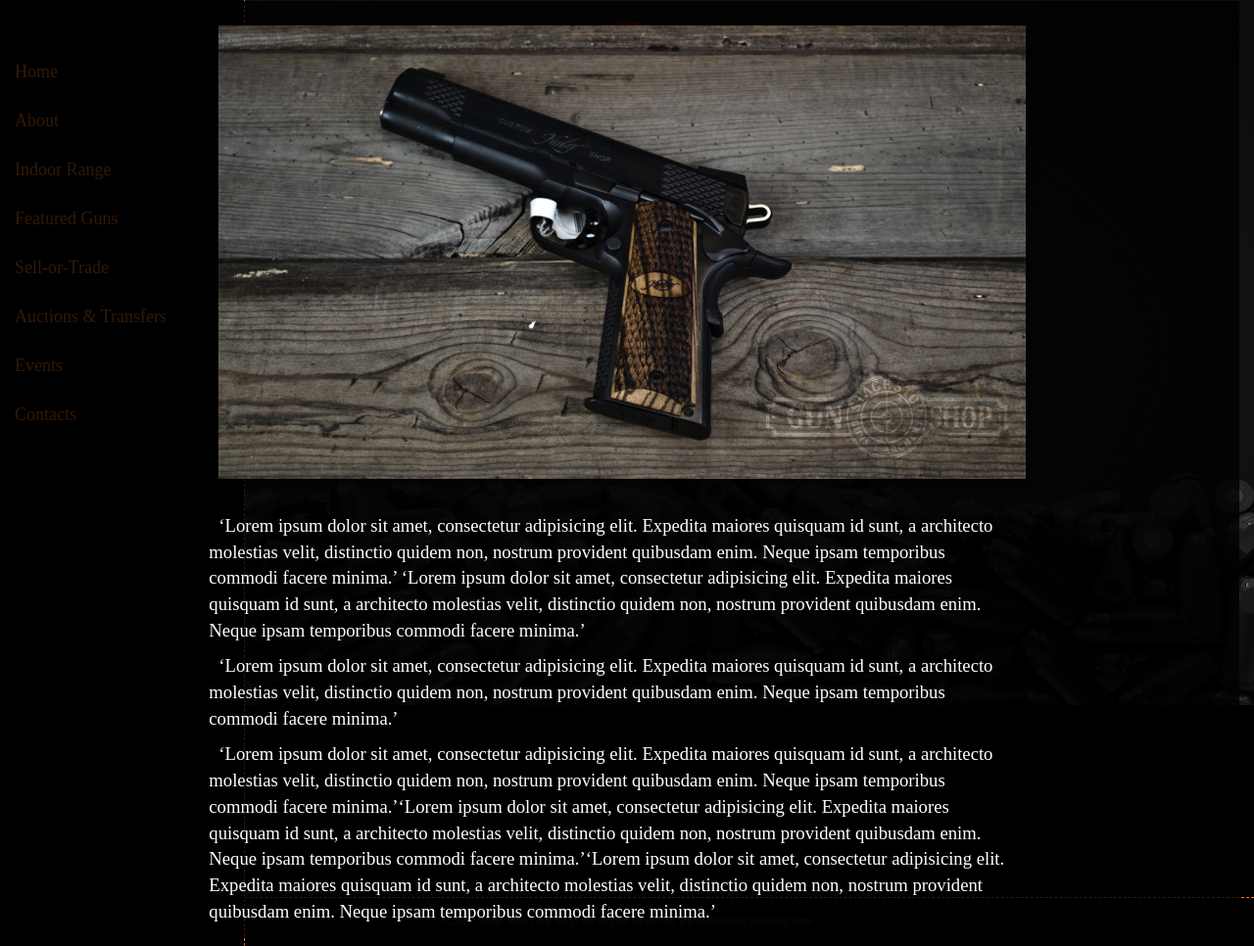
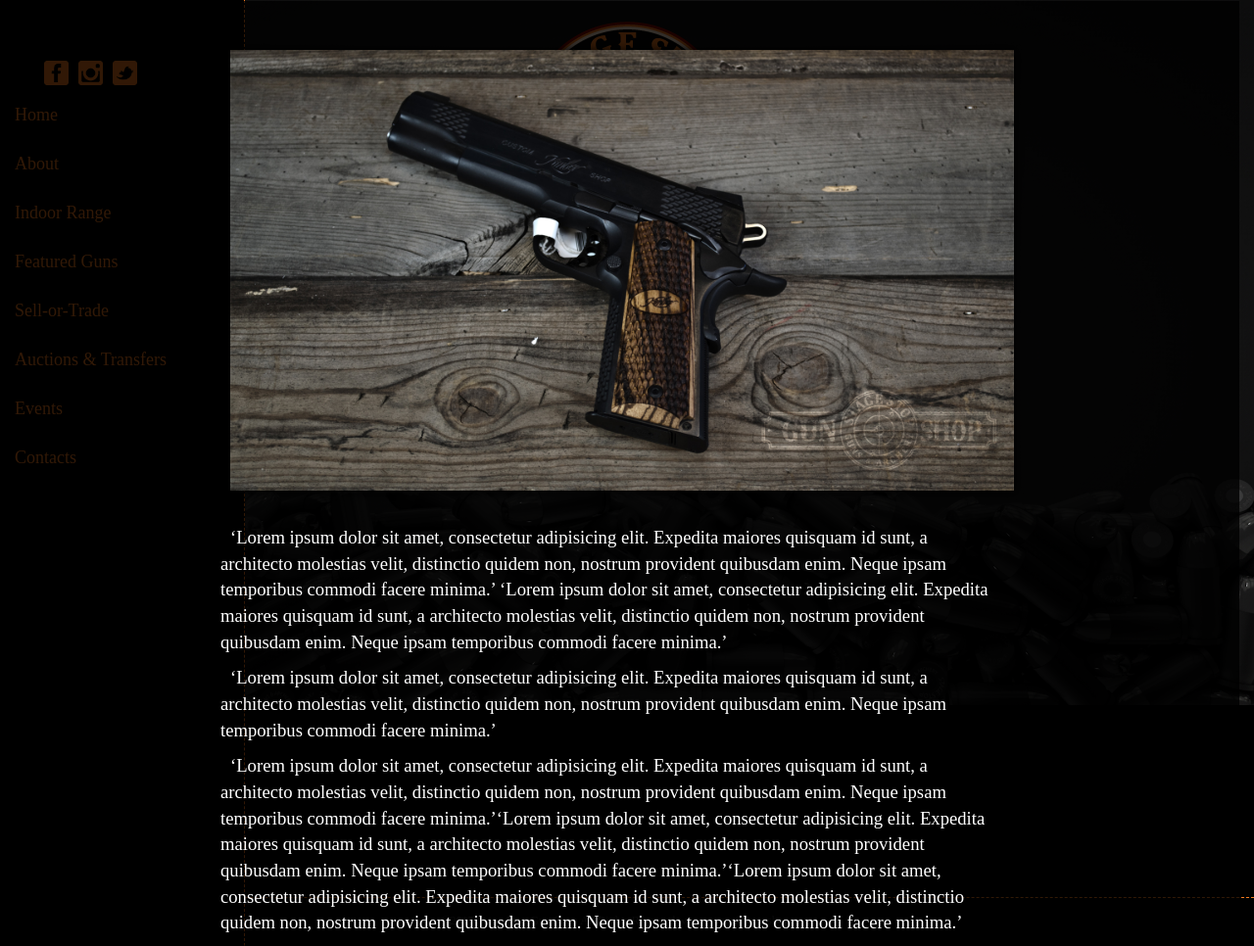
Before and after one commit to stagestop/stagestop.github.io, a Jekyll site: the page built from _posts/2017-8-11-gun-1001.md, in a window 1280 px wide and 966 px high. Shown: the whole window at 98% size. Built offline with Jekyll 4.4.1, drawn with Linux system fonts in a browser that asks for light colours; nearby versions of some CDN libraries.

Commit message:
gallery fixes, social media buttons added, mobile adjustments

```diff
--- a/_includes/header.html
+++ b/_includes/header.html
@@ -54,6 +54,13 @@
     <nav class="navbar navbar-fixed-top">
         <div class="container-fluid">
             <div class="navbar-header">
+
+                <ul class="soc">
+                    <li><a href="https://www.facebook.com/stagestopgunshop/" target="_blank"><img src="/graphics/soc-fb.png" /></a></li>
+                    <li><a href="https://www.instagram.com/stagestopgunshop/" target="_blank"><img src="/graphics/soc-instagram.png" /></a></li>
+                    <li><a href="https://twitter.com/stagestopguns" target="_blank"><img src="/graphics/soc-twitter.png" /></a></li>
+                </ul>
+
                 <button type="button" class="navbar-toggle collapsed" data-toggle="collapse" data-target="#navbar" aria-expanded="false" aria-controls="navbar">
                     <span class="sr-only">Toggle navigation</span>
                     <span class="icon-bar"></span>
@@ -61,12 +68,17 @@
                     <span class="icon-bar"></span>
                 </button>
             </div>
+
             <div id="navbar" class="navbar-collapse collapse">
+                <div class="row">
+                    <div class="col-lg-12">
                 <ul class="nav navbar-nav navbar-left">
                     {% for item in site.data.nav.main %}
                         <li><a href="{{ item.url }}">{{item.text}}</a></li>
                     {% endfor %}
                 </ul>
+                    </div>
+                </div>
             </div>
         </div>
     </nav>
--- a/_layouts/galleryindex.html
+++ b/_layouts/galleryindex.html
@@ -3,8 +3,7 @@
 {% include title-group.html %}
 
 <div class="row fullscreen">
-    <div class="col-lg-1"></div>
-    <div class="col-lg-10">
+    <div class="col-lg-12">
         <div class="gallerynav">
 		    <ul>
                 {% for post in site.posts %}
@@ -13,7 +12,6 @@
             </ul>
         </div>
     </div>
-    <div class="col-lg-1"></div>
 </div>
 
 {% include footer.html %}
--- a/_layouts/gundisplay.html
+++ b/_layouts/gundisplay.html
@@ -3,10 +3,10 @@
 {% include title-group.html %}
 
 <div class="row">
-	<div class="col-lg-12 fullscreen animatedParent">
-		<div class="row gundisplay animated fadeInDown">
+	<div class="col-lg-12">
+		<div class="row gundisplay">
 			<div class="col-lg-2"></div>
-    		<div class="col-lg-8">{{content}} <a href="/featured/">CLOSE</a></div>
+    		<div class="col-lg-8">{{content}} <a class="closebtn" href="/featured/">CLOSE</a></div>
 			<div class="col-lg-2"></div>
 		</div>
 	</div>
--- a/_layouts/splash.html
+++ b/_layouts/splash.html
@@ -4,6 +4,7 @@
 <meta name="viewport" content="width=device-width, initial-scale=1.0, maximum-scale=1.0">
 <meta content="yes" name="apple-mobile-web-app-capable">
 <meta name="apple-mobile-web-app-status-bar-style" content="black-translucent">
+<meta http-equiv="refresh" content="3;url=/home/" />
 
 <!-- RSS -->
 <link rel="alternate" type="application/rss+xml" title="{{ site.data.global.title }}  {{ site.data.global.description }}" href="/feed.xml">
--- a/css/style.scss
+++ b/css/style.scss
@@ -231,32 +231,52 @@ img {
     color: rgba(0, 0, 0, 1);
 }
 
+.soc {
+    position: relative;
+    list-style: none;
+}
+
+.soc li {
+    position: relative;
+    margin: 5px;
+    margin-top: 12px;
+    display: inline;
+    float: left;
+}
+
+.soc img {
+    position: relative;
+    width: auto;
+    height: 25px;
+}
 
 .gallerynav {
+    position: relative;
+    width: 100%;
     height: auto;
     margin-top: 250px;
-    margin-left: 110px;
+    padding-left: 250px;
     z-index: 95;
 }
 
+.gallerynav ul {
+    position: relative;
+    width: 100%;
+    list-style-type: none;
+}
+
 .gallerynav li {
-    margin: 5px;
-    right: 0px;
+    position: relative;
+    max-width: 300px;
     display: inline;
     float: left;
 }
 
 .gallerynav img {
-    width: 300px;
+    position: relative;
+    width: 250px;
 }
 
-.gallerynav p {
-    position: relative;
-    width: 300px;
-    height: auto;
-    font-size: 12px;
-
-}
 
 /*!=============END NAVIGATION=================*/
 
@@ -264,26 +284,42 @@ img {
 
 .gundisplay {
     position: relative;
-    width: 100%;
-    height: auto;
-    min-height: 99vh;
+    width: 100vw;
     background-color: rgba(0, 0, 0, .8);
-    z-index: 200;
+    padding-top: 50px;
+    padding-left: 15px;
+    padding-right: 15px;
+    z-index: 300;
 }
 
 .gundisplay img {
     position: relative;
     width: 100%;
     height: auto;
-    margin-top: 25px;
+    margin-top: 0px;
     margin-bottom: 25px;
+}
+
+.gundisplay img:hover {
+    position: fixed;
+    width: 100vw;
+    height: 100vh;
+    top: 0px;
+    left: 0px;
+    z-index: 301;
 }
 
 .gundisplay p {
     position: relative;
     width: 100%;
+    max-width: 800px;
     margin-left: auto;
     margin-right: auto;
+}
+
+.gundisplay .closebtn {
+    position: fixed;
+    z-index: 302;
 }
 
 /*!=============END GUN DISPLAY STYLES=================*/
@@ -334,16 +370,15 @@ textarea {
 .spacer {
     position: relative;
     width: 100%;
-    height: 33vh;
+    height: 32vh;
 }
 
 .spacer-black {
     position: relative;
     width: 100%;
     height: 33vh;
-    max-height: 33vh;
     background-color: rgba(0, 0, 0, .8);
-    padding-top: 40px;
+    padding-top: 35px;
     border-top: dashed .5px rgba(244, 123, 32, 1);
     border-bottom: dashed .5px rgba(244, 123, 32, 1);
     overflow: hidden;
@@ -373,14 +408,14 @@ textarea {
 /*!=============END SPLASH STYLES=================*/
 
 
-@media only screen and (max-width : 991px) {
+@media only screen and (max-width : 990px) {
 pre {
         margin-left: 0;
         margin-right: 0;
     }
 }
 
-@media only screen and (max-width : 480px) {
+@media only screen and (max-width : 768px) {
     .tile .featurette, .topper {
         height: 300px;
     }
@@ -401,7 +436,7 @@ pre {
     }
 
 .bg {
-    background-image: url('../graphics/splash-bg.png');
+    background-image: url('../graphics/splash-bg2.jpg');
     background-repeat: no-repeat;
     background-position: center top;
     background-size: auto 100%;
@@ -427,15 +462,38 @@ pre {
     background-color: rgba(244, 123, 32, 1);
 }
 
+.gallerynav {
+    padding-left: 0px;
+}
+
+.gallerynav img {
+    position: relative;
+    width: 250px;
+    left: -10px;
+}
+
+.gundisplay img:hover {
+    position: fixed;
+    width: 100vw;
+    height: auto;
+    top: 0px;
+    left: 0px;
+    z-index: 301;
+}
+
+
 .cover {
     position: relative;
     height: auto;
     padding-top: 100px;
     background-color: transparent;
-    background-image: url();
     background-repeat: no-repeat;
     background-position: right bottom;
     background-size: 100% auto;
+}
+
+.section {
+    padding-top: 130px;
 }
 
 .masthead {
```
Also changed, not shown: _data/nav.yml (line endings or trailing spaces), graphics/enter-01.png (added), graphics/soc-fb.png (added), graphics/soc-instagram.png (added), graphics/soc-twitter.png (added).
